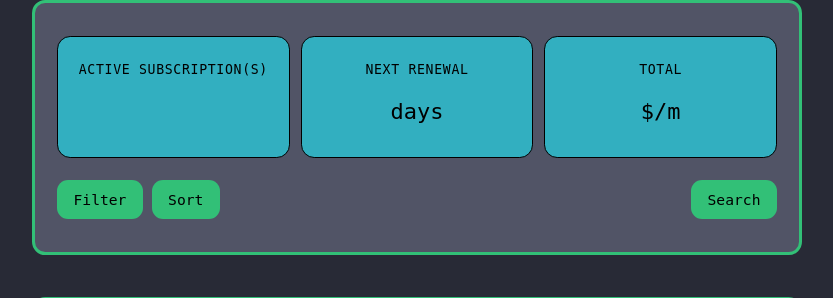
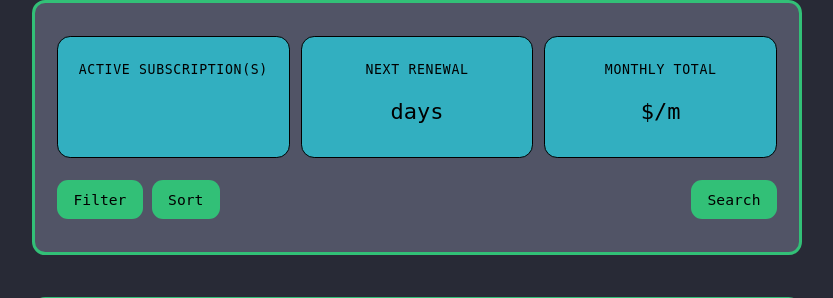
Before and after one commit to chaara-dev/ACIT2911-Group-8, a Python web app: template src/templates/index.html in a window 1280 px wide. Shown: the part 83-381 px from the top of the page, without its empty margins (223-1056 px from the left). Run offline with Jinja, Linux system fonts and the light colour scheme; the template is opened without the code that fills it, so the values that code supplies are empty.

Commit message:
change total name to monthly total

```diff
--- a/src/templates/index.html
+++ b/src/templates/index.html
@@ -28,7 +28,7 @@
                 <p class="stat-value"><span id="next-renew"></span> days</p>
             </div>
             <div class="stat-box">
-                <p class="stat-text">Total</p>
+                <p class="stat-text">Monthly Total</p>
                 <p class="stat-value">$<span id="total-price"></span>/m</p>
             </div>
         </div>
```
